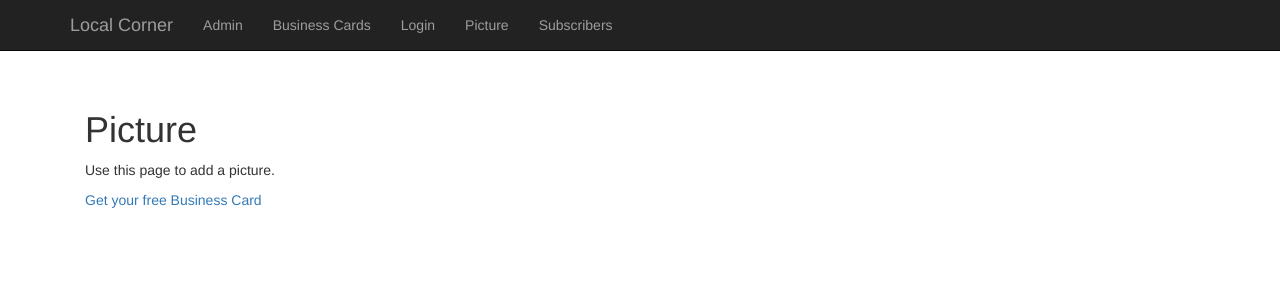
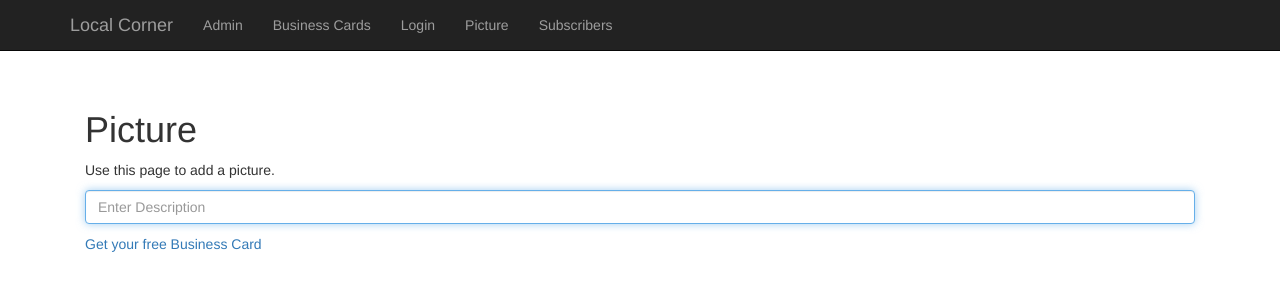
Before and after one commit to davidfekke/lcorner, a Jekyll site: the page built from picture.md, in a window 1280 px wide. Shown: the top 300 px of the page. Built offline with Jekyll 4.4.1, drawn with Linux system fonts in a browser that asks for light colours; nearby versions of some CDN libraries.

Commit message:
Adding field to picture page

```diff
--- a/picture.md
+++ b/picture.md
@@ -6,4 +6,7 @@ permalink: /picture/
 
 Use this page to add a picture.
 
+<label for="inputPictureDescription" class="sr-only">Add your picture description here</label>
+<input type="email" id="inputPictureDescription" class="form-control" placeholder="Enter Description" required autofocus>
+
 [Get your free Business Card]({{ site.baseurl }}/businesscards)
```
